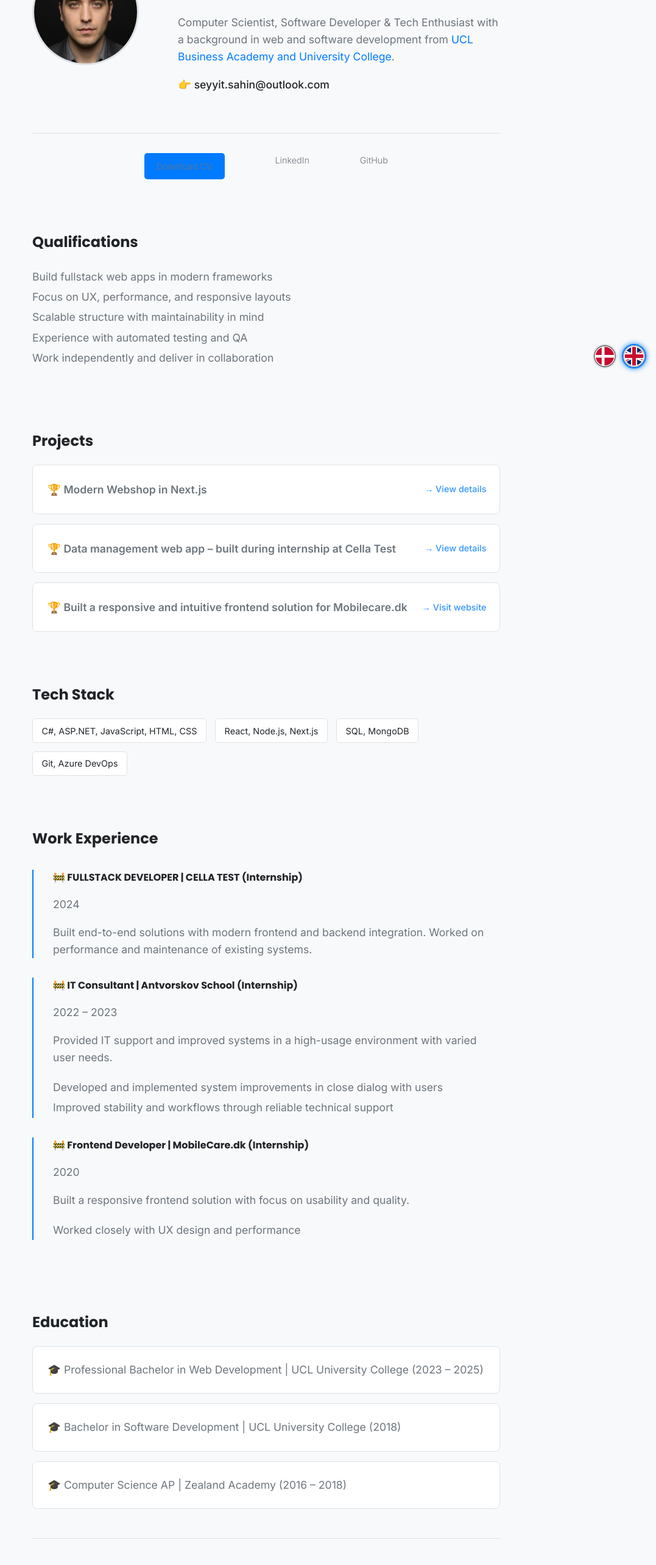
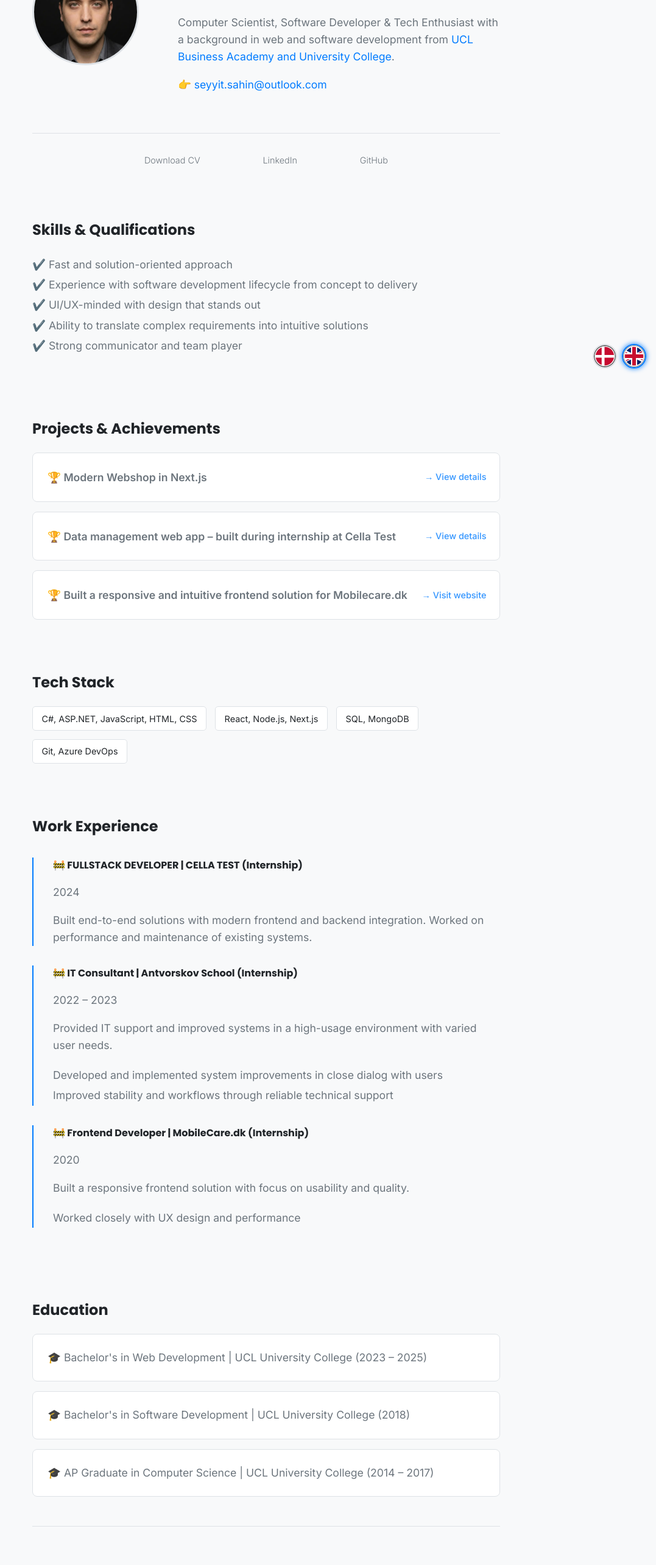
Before and after one commit to kartal5/seyyit.sahin.github.io, a Next.js app in the folder seyyit-cv-next/: page /en in a window 1280 px wide. Shown: the part 180-2746 px from the top of the page at 61% size, without its empty margins (203-1280 px from the left). Built offline with nearby package versions, Linux system fonts and the light colour scheme.

Commit message:
clean up contact CTA, email link, and restore original CV data

```diff
--- a/seyyit-cv-next/src/app/en/page.tsx
+++ b/seyyit-cv-next/src/app/en/page.tsx
@@ -40,6 +40,8 @@ export default function Page() {
         description={c.contact.description}
         emailLabel={c.contact.emailLabel}
         email={c.contact.email}
+        linkedinHref={c.socials.linkedinHref}
+        githubHref={c.socials.githubHref}
       />
     </div>
   );
--- a/seyyit-cv-next/src/app/globals.css
+++ b/seyyit-cv-next/src/app/globals.css
@@ -162,23 +162,6 @@ li{
     color: var(--mainLinkColor);
     font-size: 0.9em;
 }
-
-
-#cv-download-btn {
-    background-color: var(--mainLinkColor);
-    color: #fff;
-    padding: 10px 20px;
-    border-radius: 5px;
-    font-weight: 600;
-    transition: background-color 0.3s ease, transform 0.3s ease;
-}
-
-#cv-download-btn:hover {
-    background-color: var(--mainTextColor);
-    color: var(--mainBgColor);
-    transform: translateY(-2px);
-}
-
 
 #qualifications--list{
     list-style: none;
--- a/seyyit-cv-next/src/app/page.tsx
+++ b/seyyit-cv-next/src/app/page.tsx
@@ -40,9 +40,7 @@ export default function Page() {
         description={c.contact.description}
         emailLabel={c.contact.emailLabel}
         email={c.contact.email}
-        linkedinLabel={c.socials.linkedinLabel}
         linkedinHref={c.socials.linkedinHref}
-        githubLabel={c.socials.githubLabel}
         githubHref={c.socials.githubHref}
       />
     </div>
--- a/seyyit-cv-next/src/components/cv/ContactCTA.tsx
+++ b/seyyit-cv-next/src/components/cv/ContactCTA.tsx
@@ -3,9 +3,7 @@ type Props = {
   description: string;
   emailLabel: string;
   email: string;
-  linkedinLabel: string;
   linkedinHref: string;
-  githubLabel: string;
   githubHref: string;
 };
 
@@ -14,9 +12,7 @@ export default function ContactCTA({
   description,
   emailLabel,
   email,
-  linkedinLabel,
   linkedinHref,
-  githubLabel,
   githubHref,
 }: Props) {
   return (
@@ -32,11 +28,11 @@ export default function ContactCTA({
           </a>
           <a href={linkedinHref} target="_blank" rel="noreferrer" className="cta-link">
             <span className="cta-icon">💼</span>
-            <span>{linkedinLabel}</span>
+            <span>LinkedIn</span>
           </a>
           <a href={githubHref} target="_blank" rel="noreferrer" className="cta-link">
             <span className="cta-icon">💻</span>
-            <span>{githubLabel}</span>
+            <span>GitHub</span>
           </a>
         </div>
       </div>
--- a/seyyit-cv-next/src/components/cv/Hero.tsx
+++ b/seyyit-cv-next/src/components/cv/Hero.tsx
@@ -7,6 +7,7 @@ type Props = {
 };
 
 export default function Hero({ name, bioHtml, email }: Props) {
+  const cleanEmail = email.replace("👉", "").trim();
   return (
     <section className="section--page" id="wrapper--hero">
       <Image
@@ -21,7 +22,9 @@ export default function Hero({ name, bioHtml, email }: Props) {
       <div>
         <h1 id="user-name">{name}</h1>
         <p id="bio" dangerouslySetInnerHTML={{ __html: bioHtml }} />
-        <p id="email">{email}</p>
+        <p id="email">
+          👉 <a href={`mailto:${cleanEmail}`}>{cleanEmail}</a>
+        </p>
       </div>
     </section>
   );
--- a/seyyit-cv-next/src/components/cv/SocialLinks.tsx
+++ b/seyyit-cv-next/src/components/cv/SocialLinks.tsx
@@ -18,7 +18,7 @@ export default function SocialLinks({
   return (
     <section className="section--page">
       <div id="socials--list">
-        <a id="cv-download-btn" href={resumeHref}>
+        <a href={resumeHref} target="_blank" rel="noreferrer">
           {resumeLabel}
         </a>
 
--- a/seyyit-cv-next/src/content/cv-data.ts
+++ b/seyyit-cv-next/src/content/cv-data.ts
@@ -136,7 +136,7 @@ export const cvContent: Record<Locale, CvContent> = {
     "education": [
       "🎓 Professionsbachelor i Webudvikling | UCL Erhvervsakademi (2023 – 2025)",
       "🎓 Professionsbachelor i Softwareudvikling | UCL Erhvervsakademi (2018)",
-      "🎓 Datamatiker | Zealand Erhvervsakademi (2016 – 2018)"
+      "🎓 Datamatiker | UCL Erhvervsakademi (2014 – 2017)"
     ],
     "contact": {
       "description": "Jeg er altid interesseret i spændende projekter og nye udfordringer. Har du et spørgsmål eller en stilling jeg bør høre om?",
@@ -154,8 +154,8 @@ export const cvContent: Record<Locale, CvContent> = {
     email: "👉 seyyit.sahin@outlook.com",
   },
     "sections": {
-      "skills": "Qualifications",
-      "projects": "Projects",
+      "skills": "Skills & Qualifications",
+      "projects": "Projects & Achievements",
       "techstack": "Tech Stack",
       "work": "Work Experience",
       "education": "Education",
@@ -170,11 +170,11 @@ export const cvContent: Record<Locale, CvContent> = {
       "githubHref": "https://github.com/kartal5"
     },
     "skills": [
-      "Build fullstack web apps in modern frameworks",
-      "Focus on UX, performance, and responsive layouts",
-      "Scalable structure with maintainability in mind",
-      "Experience with automated testing and QA",
-      "Work independently and deliver in collaboration"
+      "✔️ Fast and solution-oriented approach",
+      "✔️ Experience with software development lifecycle from concept to delivery",
+      "✔️ UI/UX-minded with design that stands out",
+      "✔️ Ability to translate complex requirements into intuitive solutions",
+      "✔️ Strong communicator and team player"
     ],
     "homeProjects": [
       {
@@ -231,12 +231,12 @@ export const cvContent: Record<Locale, CvContent> = {
       }
     ],
     "education": [
-      "🎓 Professional Bachelor in Web Development | UCL University College (2023 – 2025)",
-      "🎓 Bachelor in Software Development | UCL University College (2018)",
-      "🎓 Computer Science AP | Zealand Academy (2016 – 2018)"
+      "🎓 Bachelor's in Web Development | UCL University College (2023 – 2025)",
+      "🎓 Bachelor's in Software Development | UCL University College (2018)",
+      "🎓 AP Graduate in Computer Science | UCL University College (2014 – 2017)"
     ],
     "contact": {
-      "description": "If you have a project or role that matches my profile, let’s talk.",
+      "description": "I'm always interested in exciting projects and new challenges. Feel free to reach out.",
       "emailLabel": "Email me",
       "email": "seyyit.sahin@outlook.com"
     }
```
